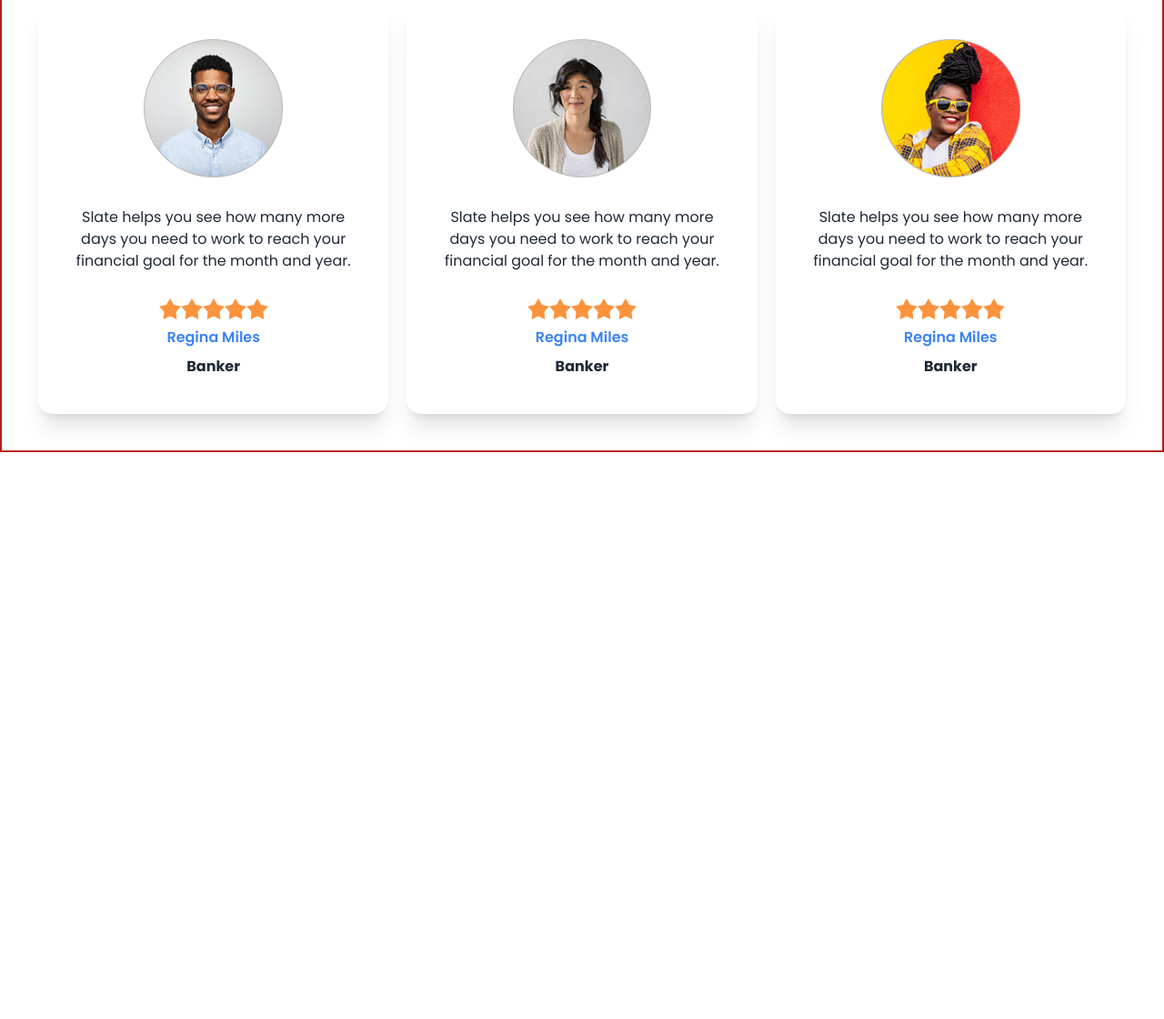
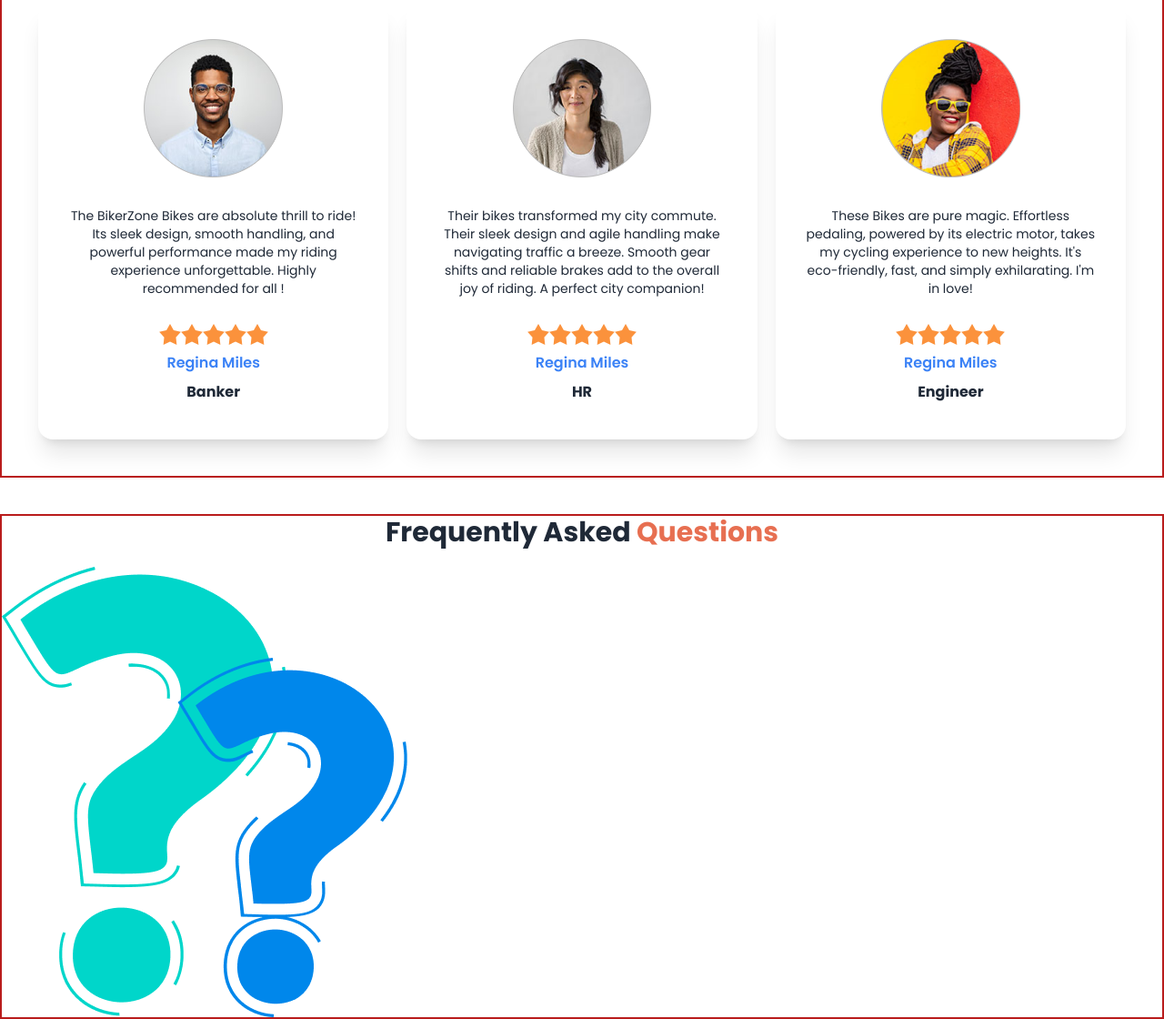
Before and after one commit to Fariha1865/BikerZone-landing-page-with-Tailwind-DaisyUI, a plain HTML site: page index.html in a window 1280 px wide. Shown: the part 1774-2894 px from the top of the page at 91% size. Before the commit the page ends 2271 px from the top, so only its background shows below. Drawn offline with nearby package versions, Linux system fonts and the light colour scheme.

Commit message:
review test updated

```diff
--- a/index.html
+++ b/index.html
@@ -228,10 +228,7 @@
             <img src="./images/others/user-1.png" alt="Shoes" class="rounded-xl w-1/2" />
           </figure>
           <div class="card-body items-center text-center">
-            <p class="font-poppins">Slate helps you see how
-              many more days you need
-              to work to reach your financial
-              goal for the month and year.</p>
+            <p class="font-poppins text-sm">The BikerZone Bikes are absolute thrill to ride! Its sleek design, smooth handling, and powerful performance made my riding experience unforgettable. Highly recommended for all !</p>
             <div class="rating mt-5">
               <input type="radio" name="rating-2" class="mask mask-star-2 bg-orange-400" />
               <input type="radio" name="rating-2" class="mask mask-star-2 bg-orange-400" />
@@ -253,10 +250,7 @@
             <img src="./images/others/user-2.png" alt="Shoes" class="rounded-xl w-1/2" />
           </figure>
           <div class="card-body items-center text-center">
-            <p class="font-poppins">Slate helps you see how
-              many more days you need
-              to work to reach your financial
-              goal for the month and year.</p>
+            <p class="font-poppins text-sm">Their bikes transformed my city commute. Their sleek design and agile handling make navigating traffic a breeze. Smooth gear shifts and reliable brakes add to the overall joy of riding. A perfect city companion!</p>
             <div class="rating mt-5">
               <input type="radio" name="rating-2" class="mask mask-star-2 bg-orange-400" />
               <input type="radio" name="rating-2" class="mask mask-star-2 bg-orange-400" />
@@ -266,7 +260,7 @@
             </div>
 
             <a href="" class="text-blue-500 font-semibold font-poppins">Regina Miles</a>
-            <h4 class="font-bold font-poppins">Banker</h4>
+            <h4 class="font-bold font-poppins">HR</h4>
             <div class="card-actions">
             </div>
           </div>
@@ -278,10 +272,7 @@
             <img src="./images/others/user-3.png" alt="Shoes" class="rounded-xl w-1/2" />
           </figure>
           <div class="card-body items-center text-center">
-            <p class="font-poppins">Slate helps you see how
-              many more days you need
-              to work to reach your financial
-              goal for the month and year.</p>
+            <p class="font-poppins text-sm"> These Bikes are pure magic. Effortless pedaling, powered by its electric motor, takes my cycling experience to new heights. It's eco-friendly, fast, and simply exhilarating. I'm in love!</p>
             <div class="rating mt-5">
               <input type="radio" name="rating-2" class="mask mask-star-2 bg-orange-400" />
               <input type="radio" name="rating-2" class="mask mask-star-2 bg-orange-400" />
@@ -291,7 +282,7 @@
             </div>
 
             <a href="" class="text-blue-500 font-semibold font-poppins">Regina Miles</a>
-            <h4 class="font-bold font-poppins">Banker</h4>
+            <h4 class="font-bold font-poppins">Engineer</h4>
             <div class="card-actions">
             </div>
           </div>
@@ -301,6 +292,18 @@
       </div>
     </section>
 
+    <!-- FAQ Section -->
+    <section class="max-w-screen-xl mx-auto mt-10 border-2 border-solid border-red-700">
+      <h1 class="text-center font-poppins font-bold text-3xl mb-5">Frequently Asked <span class="text-color">Questions</span>
+      </h1>
+
+      <!-- flex_container -->
+      <div>
+       <div>
+        <img src="./images/others/faq.png" alt="">
+       </div>
+      </div>
+    </section>
   </main>
 </body>
 
```
